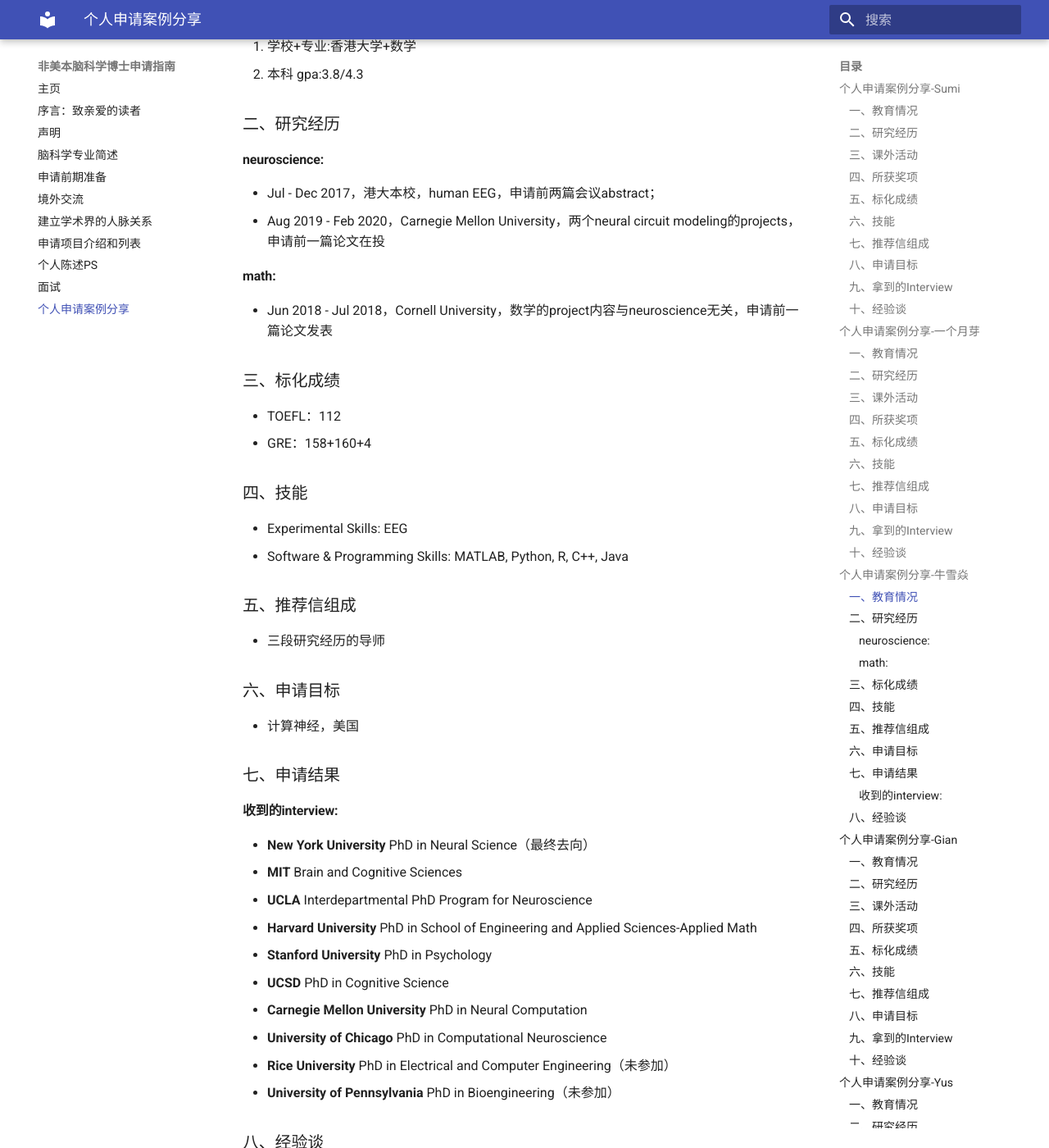
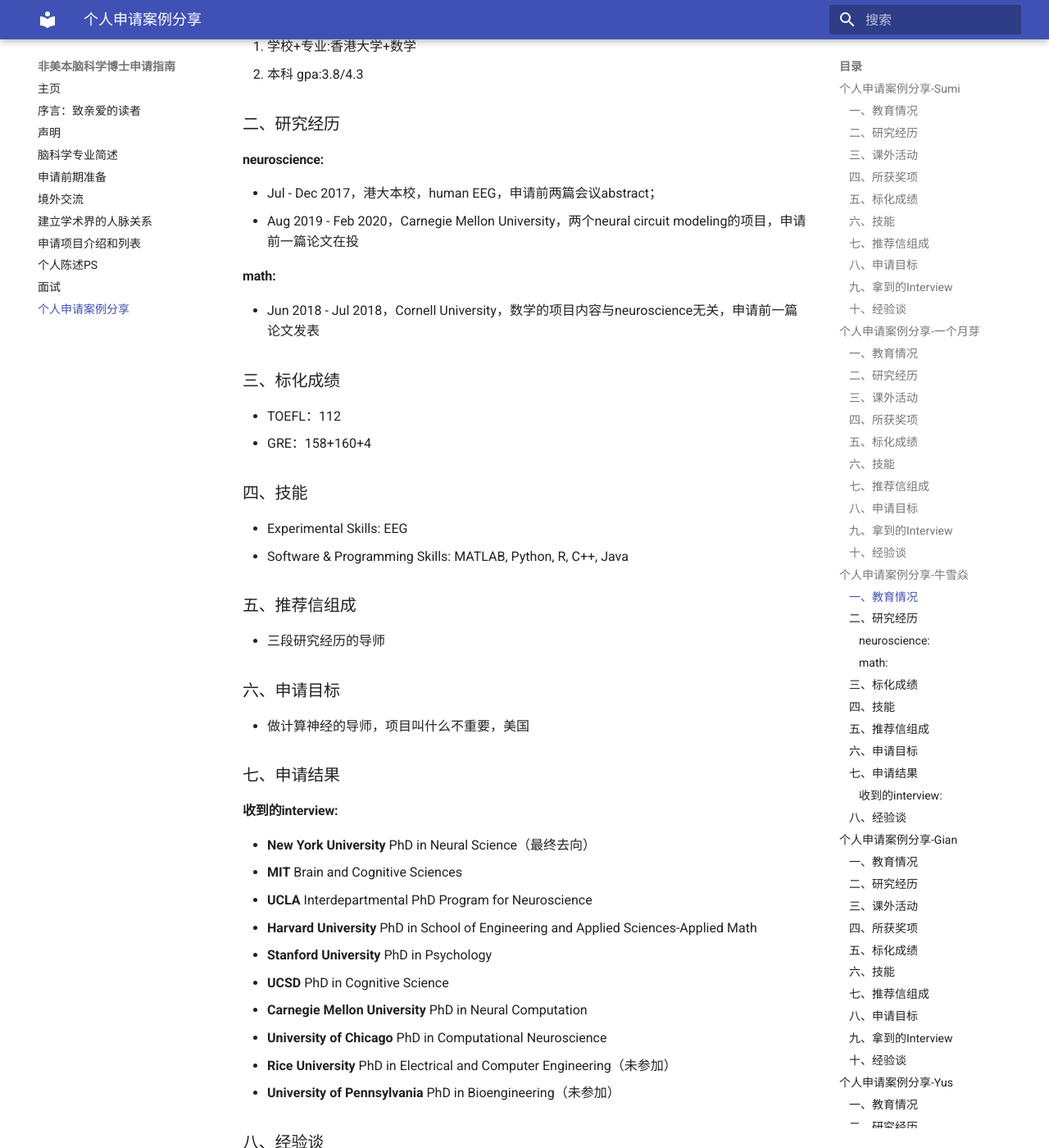
Before and after one commit to xyniu1/handbook, an MkDocs documentation site: the page built from docs/case.md, in a window 1280 px wide and 1400 px high, scrolled down 4144 px. Shown: the whole window at 82% size. Built offline with MkDocs 1.6.1 and Material for MkDocs 9.7.7, drawn with Linux system fonts in a browser that asks for light colours.

Commit message:
Update case.md

```diff
--- a/docs/case.md
+++ b/docs/case.md
@@ -144,9 +144,9 @@
 ### 二、研究经历
 #### neuroscience:
 - Jul - Dec 2017，港大本校，human EEG，申请前两篇会议abstract；
-- Aug 2019 - Feb 2020，Carnegie Mellon University，两个neural circuit modeling的projects，申请前一篇论文在投
+- Aug 2019 - Feb 2020，Carnegie Mellon University，两个neural circuit modeling的项目，申请前一篇论文在投
 #### math:
-- Jun 2018 - Jul 2018，Cornell University，数学的project内容与neuroscience无关，申请前一篇论文发表
+- Jun 2018 - Jul 2018，Cornell University，数学的项目内容与neuroscience无关，申请前一篇论文发表
 
 ### 三、标化成绩
 
@@ -164,7 +164,7 @@
 
 ### 六、申请目标
 
-- 计算神经，美国
+- 做计算神经的导师，项目叫什么不重要，美国
 
 ### 七、申请结果
 
```
